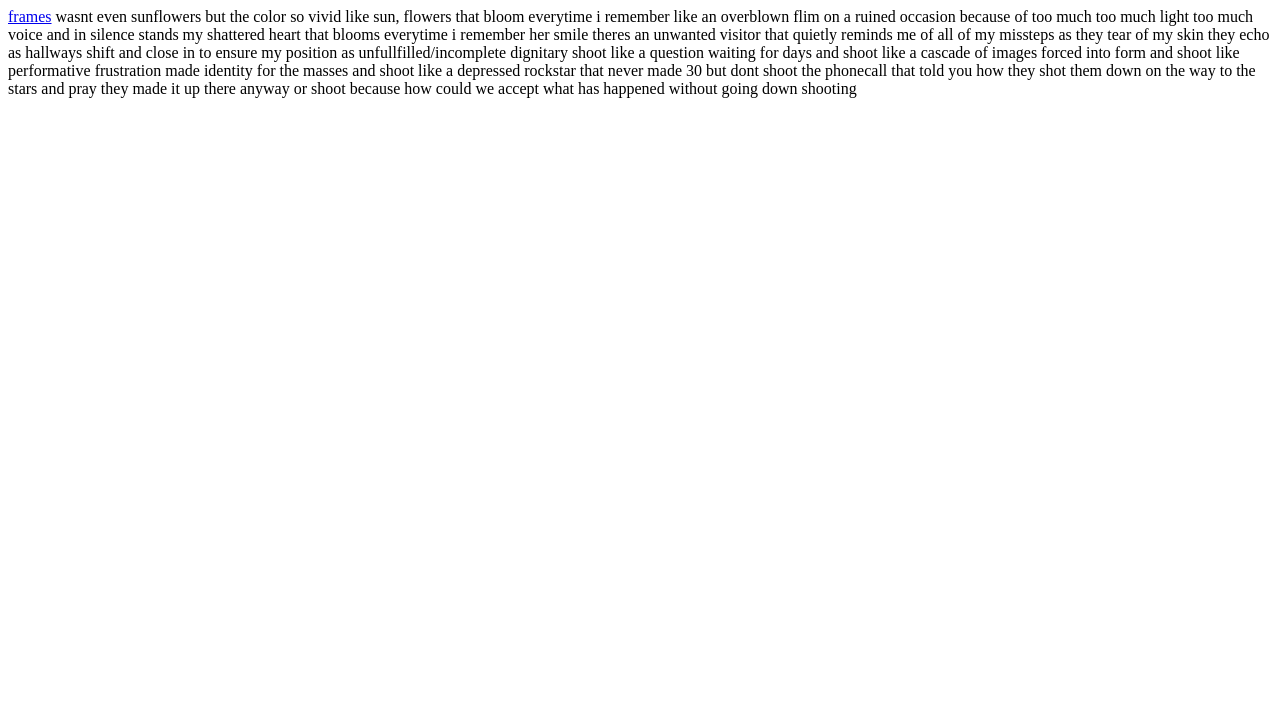
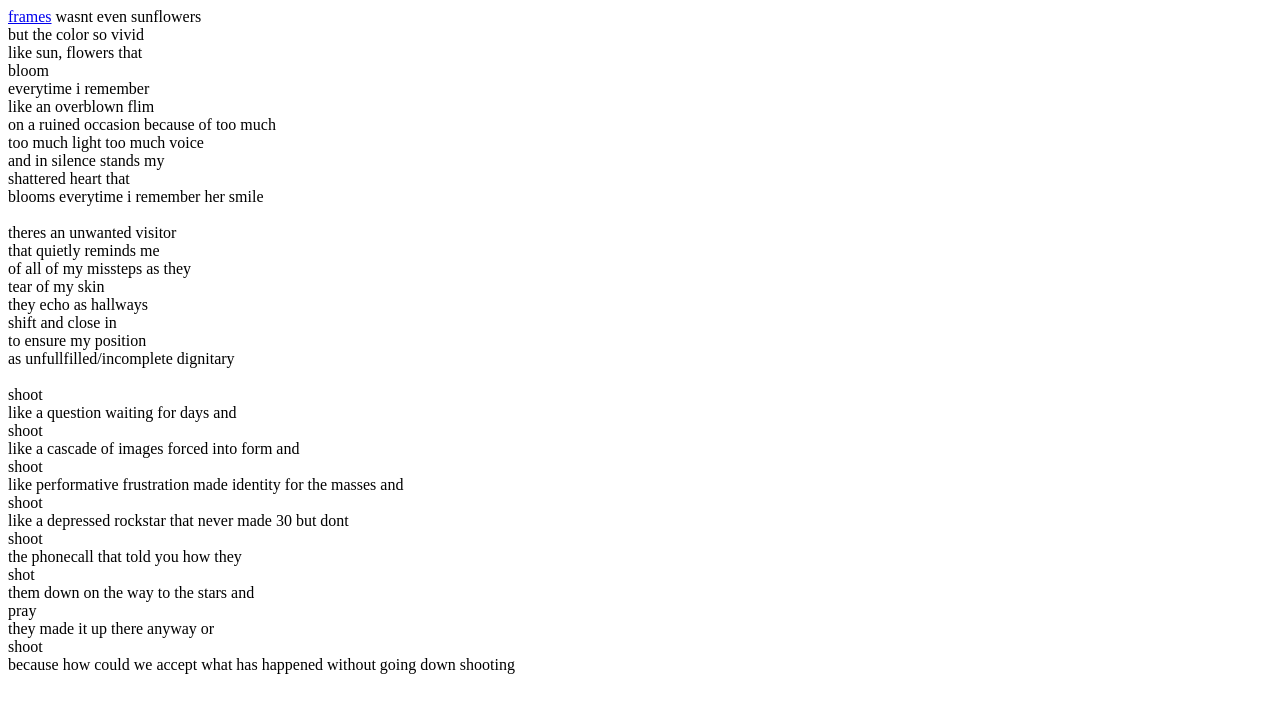
Before and after one commit to solayras-notes/solayras-notes.github.io, a plain HTML site: page sketches.html in a window 1280 px wide. Drawn offline with Linux system fonts and the light colour scheme.

Commit message:
line breaks

```diff
--- a/sketches.html
+++ b/sketches.html
@@ -6,42 +6,42 @@
     </head>
     <body>
         <a href="frames.html">frames</a>
-        wasnt even sunflowers
-        but the color so vivid
-        like sun, flowers that
-        bloom
-        everytime i remember
-        like an overblown flim
-        on a ruined occasion because of too much
-        too much light too much voice
-        and in silence stands my
-        shattered heart that
-        blooms everytime i remember her smile
-
-        theres an unwanted visitor
-        that quietly reminds me
-        of all of my missteps as they
-        tear of my skin
-        they echo as hallways
-        shift and close in
-        to ensure my position
-        as unfullfilled/incomplete dignitary
-
-        shoot
-        like a question waiting for days and
-        shoot
-        like a cascade of images forced into form and
-        shoot
-        like performative frustration made identity for the masses and
-        shoot
-        like a depressed rockstar that never made 30 but dont
-        shoot
-        the phonecall that told you how they
-        shot
-        them down on the way to the stars and
-        pray
-        they made it up there anyway or
-        shoot
-        because how could we accept what has happened without going down shooting
+        wasnt even sunflowers<br>
+        but the color so vivid<br>
+        like sun, flowers that<br>
+        bloom<br>
+        everytime i remember<br>
+        like an overblown flim<br>
+        on a ruined occasion because of too much<br>
+        too much light too much voice<br>
+        and in silence stands my<br>
+        shattered heart that<br>
+        blooms everytime i remember her smile<br>
+        <br>
+        theres an unwanted visitor<br>
+        that quietly reminds me<br>
+        of all of my missteps as they<br>
+        tear of my skin<br>
+        they echo as hallways<br>
+        shift and close in<br>
+        to ensure my position<br>
+        as unfullfilled/incomplete dignitary<br>
+        <br>
+        shoot<br>
+        like a question waiting for days and<br>
+        shoot<br>
+        like a cascade of images forced into form and<br>
+        shoot<br>
+        like performative frustration made identity for the masses and<br>
+        shoot<br>
+        like a depressed rockstar that never made 30 but dont<br>
+        shoot<br>
+        the phonecall that told you how they<br>
+        shot<br>
+        them down on the way to the stars and<br>
+        pray<br>
+        they made it up there anyway or<br>
+        shoot<br>
+        because how could we accept what has happened without going down shooting<br>
     </body>
 </html>
```
